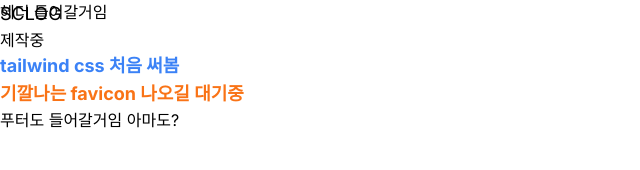
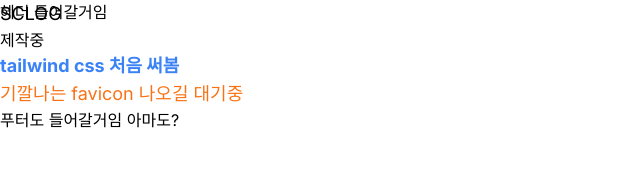
Before and after one commit to scwon/sclog, a Next.js app: page / in a window 1280 px wide. Shown: the top 170 px of the page, without its empty margins (0-640 px from the left). Built offline with nearby package versions, Linux system fonts and the light colour scheme.

Commit message:
feat: 테일윈드 확장 프로그램 추가

```diff
--- a/src/app/page.tsx
+++ b/src/app/page.tsx
@@ -7,7 +7,7 @@ export default function Home() {
         <h3 className="text-lg text-blue-500 font-bold">
           tailwind css 처음 써봄
         </h3>
-        <h3 className="text-lg text-orange-500 font-bold">
+        <h3 className="text-lg text-orange-500">
           기깔나는 favicon 나오길 대기중
         </h3>
       </div>
```
